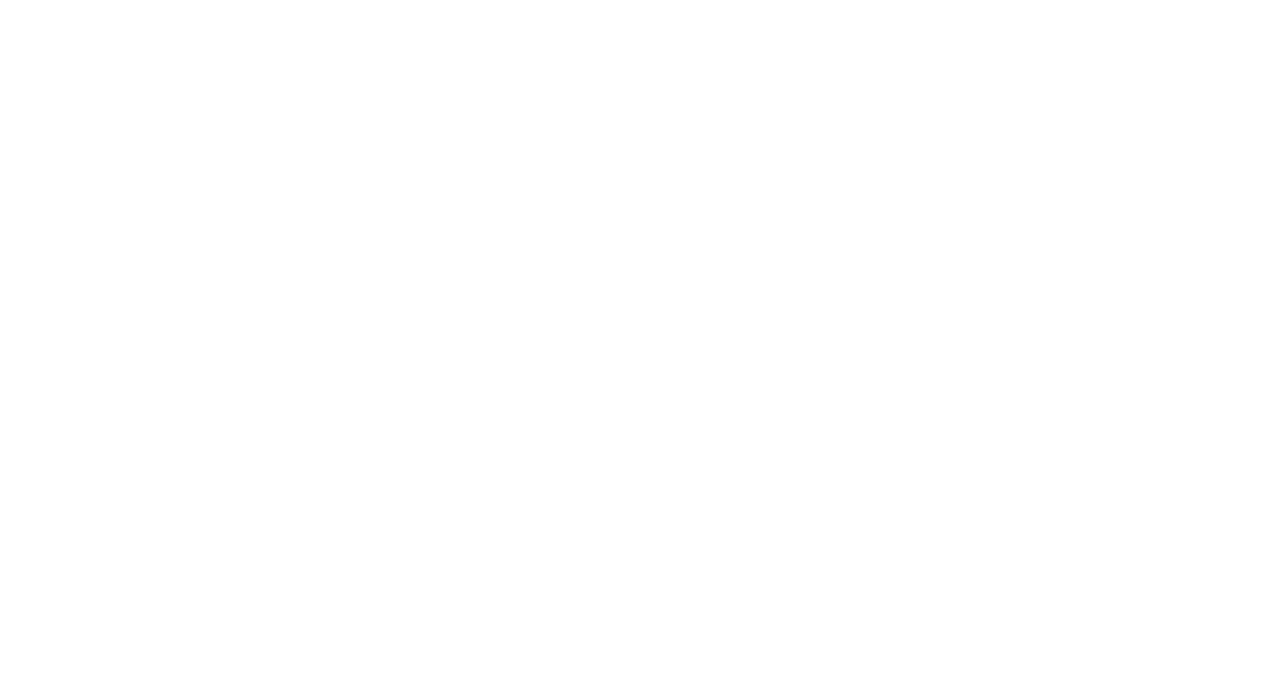
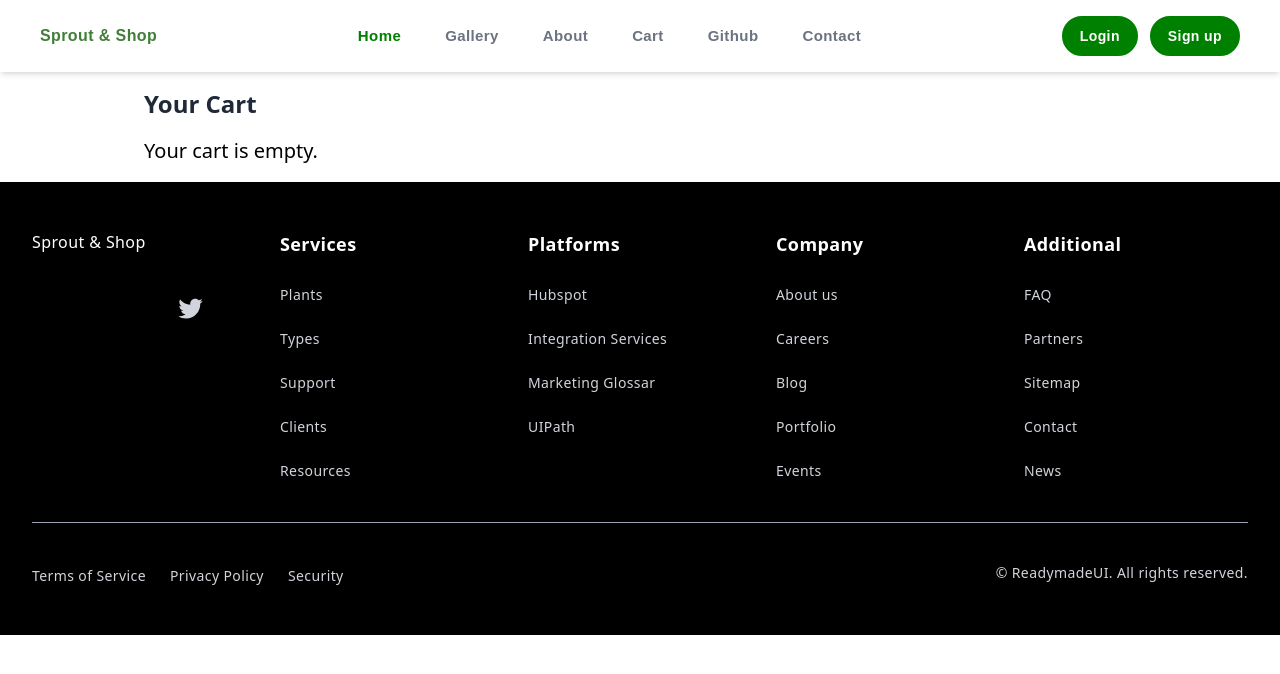
Before and after one commit to MuhammadTaqiRahmani/Plantify-React, a React (Vite) app: page /cart in a window 1280 px wide. Before the commit this address had no page. Shown: the top 674 px of the page. Built offline with nearby package versions, Linux system fonts and the light colour scheme.

Commit message:
fixing the Cart Problem

```diff
--- a/package.json
+++ b/package.json
@@ -10,6 +10,7 @@
     "preview": "vite preview"
   },
   "dependencies": {
+    "prop-types": "^15.8.1",
     "react": "^18.3.1",
     "react-dom": "^18.3.1",
     "react-router-dom": "^6.26.2"
--- a/src/App.jsx
+++ b/src/App.jsx
@@ -1,18 +1,37 @@
-// import React from 'react';
+// App.jsx
+// eslint-disable-next-line no-unused-vars
+import React, { useState } from 'react';
 import { BrowserRouter as Router, Routes, Route } from 'react-router-dom';
 import './App.css';
-import Gallery from './components/Gallery/Gallery'; // Import the Gallery component
+import Gallery from './components/Gallery/Gallery';
 import Home from './components/Home/Home.jsx';
 import ProductDetail from './components/ProductDetail/ProductDetail';
+import CartPage from './components/CartPage/CartPage';
 
 function App() {
+  // cartItems state will hold the products added to the cart
+  const [cartItems, setCartItems] = useState([]); // This is where cartItems is defined
+
+  // onAddToCart is defined here
+  const handleAddToCart = (product) => {
+    setCartItems((prevItems) => [...prevItems, product]);
+  };
+
   return (
     <Router>
       <div className="App">
         <Routes>
           <Route path="/" element={<Home />} />
           <Route path="/gallery" element={<Gallery />} />
-          <Route path="/product/:id" element={<ProductDetail />} /> {/* Route for product details */}
+
+          {/* Here we pass the onAddToCart function as a prop to ProductDetail */}
+          <Route
+            path="/product/:id"
+            element={<ProductDetail onAddToCart={handleAddToCart} />}
+          />
+
+          {/* Here we pass the cartItems state as a prop to CartPage */}
+          <Route path="/cart" element={<CartPage cartItems={cartItems} />} />
         </Routes>
       </div>
     </Router>
--- /dev/null
+++ b/src/components/Cart/Cart.jsx
@@ -0,0 +1,39 @@
+// Cart.jsx
+import PropTypes from 'prop-types'; // Import PropTypes
+
+const Cart = ({ cartItems }) => {
+  return (
+    <div className="p-4 lg:max-w-5xl max-w-lg mx-auto">
+      <h2 className="text-2xl font-bold text-gray-800">Your Cart</h2>
+
+      {cartItems.length === 0 ? (
+        <p className="mt-4">Your cart is empty.</p>
+      ) : (
+        <div className="mt-4 space-y-4">
+          {cartItems.map((item, index) => (
+            <div key={index} className="p-4 bg-white shadow rounded flex items-center">
+              <img src={item.image} alt={item.name} className="w-20 h-20 object-cover rounded-md" />
+              <div className="ml-4">
+                <h3 className="text-lg font-bold text-gray-800">{item.name}</h3>
+                <p className="text-gray-800">${item.price}</p>
+              </div>
+            </div>
+          ))}
+        </div>
+      )}
+    </div>
+  );
+};
+
+// Add PropTypes validation for cartItems
+Cart.propTypes = {
+  cartItems: PropTypes.arrayOf(
+    PropTypes.shape({
+      name: PropTypes.string.isRequired,
+      price: PropTypes.number.isRequired,
+      image: PropTypes.string.isRequired,
+    })
+  ).isRequired,
+};
+
+export default Cart;
--- /dev/null
+++ b/src/components/CartPage/CartPage.jsx
@@ -0,0 +1,28 @@
+// CartPage.jsx
+import Navbar from '../Navbar/Navbar';
+import Footer from '../Footer/Footer';
+import Cart from '../Cart/Cart';
+import PropTypes from 'prop-types'; // Import PropTypes
+
+const CartPage = ({ cartItems }) => {
+  return (
+    <div>
+      <Navbar />
+      <Cart cartItems={cartItems} /> {/* Pass cart items to the Cart component */}
+      <Footer />
+    </div>
+  );
+};
+
+// Add PropTypes validation for cartItems
+CartPage.propTypes = {
+  cartItems: PropTypes.arrayOf(
+    PropTypes.shape({
+      name: PropTypes.string.isRequired,
+      price: PropTypes.number.isRequired,
+      image: PropTypes.string.isRequired,
+    })
+  ).isRequired,
+};
+
+export default CartPage;
--- a/src/components/ProductDetail/ProductDetail.jsx
+++ b/src/components/ProductDetail/ProductDetail.jsx
@@ -1,13 +1,14 @@
-// import React from 'react';
-import { useParams } from 'react-router-dom';
+// ProductDetail.jsx
+import { useParams,  useNavigate } from 'react-router-dom';
 import Navbar from '../Navbar/Navbar';
 import Footer from '../Footer/Footer';
+import PropTypes from 'prop-types'; // Import PropTypes
 import './ProductDetail.css';
 
-const ProductDetail = () => {
-  const { id } = useParams(); // Extract product ID from URL
+const ProductDetail = ({ onAddToCart }) => {
+  const { id } = useParams();
+  const navigate = useNavigate(); // Use navigate hook
 
-  // Your product list (you can also fetch this from an API)
   const products = [
     { id: 1, name: 'Lexicon Luxe | Plant', price: 10, image: 'https://theplantpoint.co.uk/cdn/shop/files/aglaonemamria1_800x.jpg?v=1689159941', description: 'Beautiful plant for indoor décor' },
     { id: 2, name: 'Adjective Attire | Plant', price: 12, image: 'https://www.ourhouseplants.com/imgs-content/Aglaonema-Chinese-Evergreen-Maria.jpg', description: 'Evergreen plant with vibrant colors' },
@@ -17,16 +18,21 @@ const ProductDetail = () => {
     { id: 6, name: 'Jargon Jungle | Plant', price: 14, image: 'https://asset.bloomnation.com/c_pad,d_vendor:global:catalog:product:image.png,f_auto,fl_preserve_transparency,q_auto/v1695431058/vendor/9236/catalog/product/2/0/20210824100542_file_61256d3608218_61256d88b5299._64e0dba07672b.jpg' },
   ];
 
-  // Find the product based on the ID
   const product = products.find(p => p.id === parseInt(id));
 
   if (!product) {
     return <h2>Product not found</h2>;
   }
 
+  const handleAddToCartAndNavigate = () => {
+    onAddToCart(product); // Add the product to the cart
+    navigate('/cart'); // Navigate to the cart page
+  };
+
   return (
     <>
       <Navbar />
+
       <div className="font-sans">
         <div className="p-4 lg:max-w-5xl max-w-lg mx-auto">
           <div className="grid items-start grid-cols-1 lg:grid-cols-2 gap-6 max-lg:gap-12" id='margins'>
@@ -77,7 +83,7 @@ const ProductDetail = () => {
               </div>
 
               {/* Add to Cart Button */}
-              <button type="button" className="w-full mt-8 px-6 py-3 bg-green-600 hover:border-green-600 hover:bg-[#fff] text-white hover:text-green-600 text-sm font-semibold rounded-md border  border-transparent">
+              <button type="button" className="w-full mt-8 px-6 py-3 bg-green-600 hover:border-green-600 hover:bg-[#fff] text-white hover:text-green-600 text-sm font-semibold rounded-md border  border-transparent" onClick={handleAddToCartAndNavigate}>
                 Add to cart
               </button>
 
@@ -97,4 +103,9 @@ const ProductDetail = () => {
   );
 };
 
+// Add PropTypes validation for onAddToCart
+ProductDetail.propTypes = {
+  onAddToCart: PropTypes.func.isRequired,
+};
+
 export default ProductDetail;
```
Also changed, not shown: src/components/ProductDetail/product.txt, 1 other file (tests, documents, lock files or other folders).
